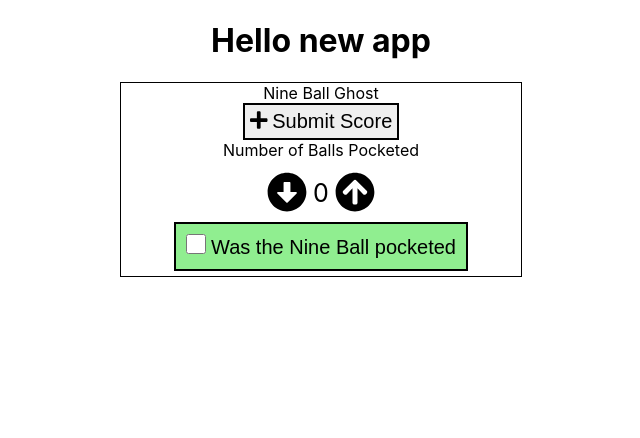
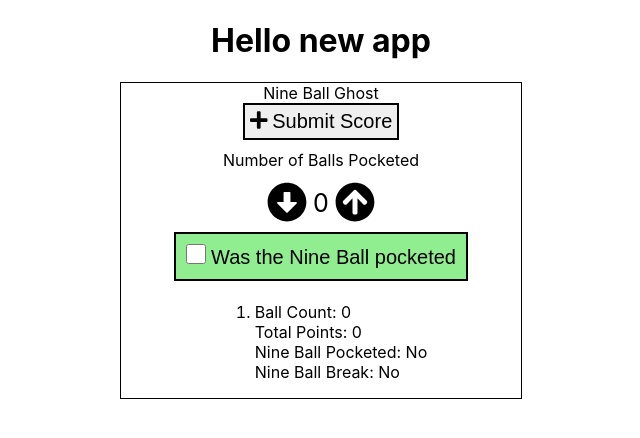
Before and after one commit to sretundijr/billiards-analytics, a React (Create React App) app: page / in a window 1280 px wide. Both pictures are taken after a click on the button "Submit Score". Shown: the top 438 px of the page, without its empty margins (319-959 px from the left). Built offline with nearby package versions, Linux system fonts and the light colour scheme.

Commit message:
generate score list and adjust styles

```diff
--- a/src/App.css
+++ b/src/App.css
@@ -1,5 +1,7 @@
 .App {
-  text-align: center;
+  display: flex;
+  flex-direction: column;
+  align-items: center;
 }
 
 .App-gameContainer {
--- /dev/null
+++ b/src/modules/nineBallGhost/components/css/scoreElement.css
@@ -0,0 +1,6 @@
+
+.scoreElement {
+  display: flex;
+  flex-direction: column;
+  justify-content: flex-start;
+}
--- /dev/null
+++ b/src/modules/nineBallGhost/components/css/scoreInput.css
@@ -0,0 +1,5 @@
+
+.scoreInput-ballCountLabel {
+  text-align: center;
+  padding-top: 10px;
+}
--- /dev/null
+++ b/src/modules/nineBallGhost/components/scoreElement.js
@@ -0,0 +1,19 @@
+
+import React from 'react';
+
+import './css/scoreElement.css';
+
+const ScoreElement = (props) => {
+  return (
+    <div className='scoreElement'>
+      <span>Ball Count: {props.ballCount}</span>
+      <span>Total Points: {props.totalPoints}</span>
+      <span>Nine Ball Pocketed: {yesOrNoString(props.nineBallPocketed)}</span>
+      <span>Nine Ball Break: {yesOrNoString(props.nineBallBreak)}</span>
+    </div>
+  )
+}
+
+const yesOrNoString = (isYes) => isYes ? 'Yes' : 'No'
+
+export default ScoreElement;
--- a/src/modules/nineBallGhost/components/scoreInput.js
+++ b/src/modules/nineBallGhost/components/scoreInput.js
@@ -3,10 +3,12 @@ import React from 'react';
 import BallCounter from '../../../uiComponents/counter/index';
 import CheckBoxButton from '../../../elements/buttons/checkBoxButton';
 
+import './css/scoreInput.css';
+
 const ScoreInput = (props) => {
   return (
-    <div>
-      <span>Number of Balls Pocketed</span>
+    <div className='scoreInput'>
+      <div className='scoreInput-ballCountLabel'>Number of Balls Pocketed</div>
       <BallCounter {...props} />
       <CheckBoxButton
         label='Was the Nine Ball pocketed'
--- /dev/null
+++ b/src/modules/nineBallGhost/components/scoreOutput.js
@@ -0,0 +1,19 @@
+
+import React from 'react';
+
+import Scores from '../../../uiComponents/scoreList/index';
+import ScoreElement from './scoreElement';
+
+const ScoreOutput = (props) => {
+  return (
+    <div>
+      <Scores.ScoreList {...props} >
+        <Scores.ScoreListItem>
+          <ScoreElement />
+        </Scores.ScoreListItem>
+      </Scores.ScoreList>
+    </div>
+  )
+}
+
+export default ScoreOutput;
--- a/src/modules/nineBallGhost/index.css
+++ b/src/modules/nineBallGhost/index.css
@@ -2,4 +2,7 @@
 .nineBallGhost {
   width: 400px;
   border: 1px solid black;
+  display: flex;
+  flex-direction: column;
+  align-items: center;
 }
--- a/src/modules/nineBallGhost/index.js
+++ b/src/modules/nineBallGhost/index.js
@@ -4,6 +4,7 @@ import { mapStateToProps, mapDispatchToProps } from './redux/reduxBindings';
 
 import PlusButton from '../../elements/buttons/plusButton';
 import ScoreInput from './components/scoreInput';
+import ScoreOutput from './components/scoreOutput';
 
 import './index.css';
 
@@ -15,6 +16,9 @@ const NineBallGhost = (props) => {
       </div>
       <PlusButton label='Submit Score' onClick={props.actions.submitScore} />
       <ScoreInput {...props} />
+      <div>
+        <ScoreOutput gameScores={props.gameScores} />
+      </div>
     </div>
   )
 }
--- /dev/null
+++ b/src/uiComponents/scoreList/index.js
@@ -0,0 +1,22 @@
+
+import React from 'react';
+
+const ScoreList = (props) => {
+  return props.gameScores.map((score) => {
+    return (
+      <ol>
+        {React.cloneElement(props.children, score)}
+      </ol>
+    )
+  })
+};
+
+const ScoreListItem = (props) => {
+  return (
+    <li>
+      {React.cloneElement(props.children, props)}
+    </li>
+  )
+};
+
+export default { ScoreList, ScoreListItem };
```
